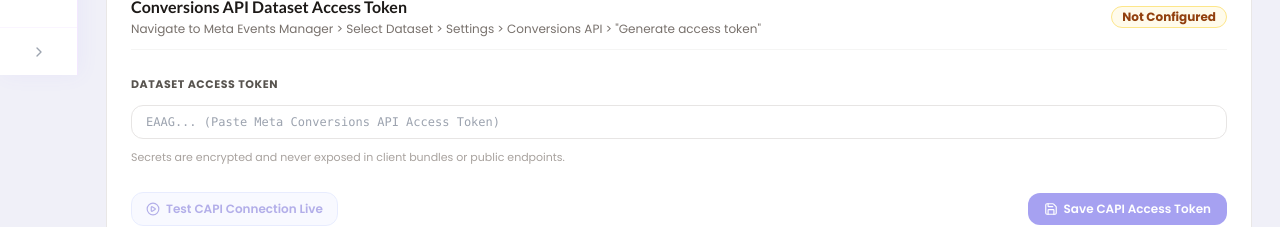
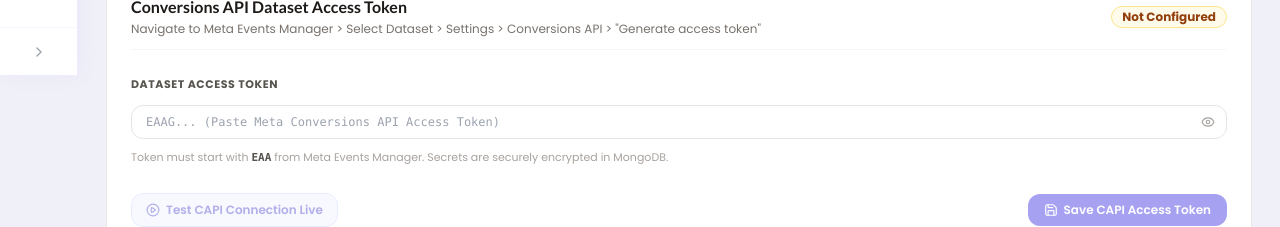
Before and after one commit to saddamc/angkon-new, a Next.js app: page /admin/meta/conversions-api in a window 1280 px wide. Shown: the part 725-952 px from the top of the page. Built offline with nearby package versions, Linux system fonts and the light colour scheme; no server answers; the database is empty.

Commit message:
fix(meta-capi): add validation for CAPI access token and improve save UX

```diff
--- a/src/app/admin/meta/conversions-api/page.tsx
+++ b/src/app/admin/meta/conversions-api/page.tsx
@@ -15,6 +15,8 @@
   PlayCircle,
   Trash2,
   Loader2,
+  Eye,
+  EyeOff,
 } from "lucide-react";
 import { MetaNavigationHeader } from "../meta-nav";
 import type { PublicAdminPixelSettings } from "@/server/pixel-settings";
@@ -22,6 +24,7 @@
 export default function MetaConversionsApiPage() {
   const [settings, setSettings] = useState<PublicAdminPixelSettings | null>(null);
   const [capiToken, setCapiToken] = useState("");
+  const [showToken, setShowToken] = useState(false);
   const [saving, setSaving] = useState(false);
   const [testing, setTesting] = useState(false);
   const [copiedPayload, setCopiedPayload] = useState(false);
@@ -40,6 +43,17 @@
 
   const handleSaveToken = async (e: React.FormEvent) => {
     e.preventDefault();
+    const cleanToken = capiToken.trim();
+    if (!cleanToken) return;
+
+    if (cleanToken.startsWith("{") || cleanToken.startsWith("[") || cleanToken.includes('"event_name"')) {
+      setMessage({
+        type: "error",
+        text: "You pasted sample JSON payload data instead of a Meta Access Token. A valid Meta Access Token starts with 'EAA' (generated in Meta Events Manager > Settings > Conversions API).",
+      });
+      return;
+    }
+
     setSaving(true);
     setMessage(null);
 
@@ -48,7 +62,7 @@
         method: "POST",
         headers: { "Content-Type": "application/json" },
         body: JSON.stringify({
-          capiAccessToken: capiToken.trim(),
+          capiAccessToken: cleanToken,
         }),
       });
 
@@ -58,7 +72,7 @@
         setCapiToken("");
         setMessage({
           type: "success",
-          text: "Conversions API (CAPI) access token saved securely!",
+          text: `Conversions API (CAPI) access token saved securely in database! (${data.settings?.maskedCapiAccessToken || "Configured"})`,
         });
       } else {
         setMessage({ type: "error", text: data.error || "Failed to save CAPI token." });
@@ -283,23 +297,60 @@
         </div>
 
         <form onSubmit={handleSaveToken} className="space-y-4">
+          {settings?.hasCapiAccessToken && (
+            <div className="flex flex-col sm:flex-row sm:items-center sm:justify-between gap-2 rounded-xl bg-emerald-50/80 border border-emerald-200/80 p-3 text-xs text-emerald-950">
+              <div className="flex items-center gap-2">
+                <CheckCircle2 className="h-4 w-4 text-emerald-600 shrink-0" />
                 <div>
-            <label className="block text-[11px] font-bold uppercase tracking-wider text-stone-600 mb-1.5">
+                  <span className="font-bold">Active Token Stored in DB:</span>{" "}
+                  <span className="font-mono bg-white px-2 py-0.5 rounded border border-emerald-200 text-emerald-800">
+                    {settings.maskedCapiAccessToken}
+                  </span>
+                </div>
+              </div>
+              <span className="text-[11px] text-emerald-700">Enter a new token below only to overwrite it.</span>
+            </div>
+          )}
+
+          <div>
+            <div className="flex items-center justify-between mb-1.5">
+              <label className="block text-[11px] font-bold uppercase tracking-wider text-stone-600">
                 Dataset Access Token
               </label>
+              {capiToken && (
+                <button
+                  type="button"
+                  onClick={() => setShowToken(!showToken)}
+                  className="inline-flex items-center gap-1 text-[11px] text-stone-500 hover:text-stone-800 cursor-pointer"
+                >
+                  {showToken ? <EyeOff className="h-3 w-3" /> : <Eye className="h-3 w-3" />}
+                  <span>{showToken ? "Hide text" : "Show text"}</span>
+                </button>
+              )}
+            </div>
+            <div className="relative">
               <input
-              type="password"
+                type={showToken ? "text" : "password"}
                 value={capiToken}
                 onChange={(e) => setCapiToken(e.target.value)}
                 placeholder={
                   settings?.hasCapiAccessToken
-                  ? `${settings.maskedCapiAccessToken} (Saved securely — paste new token only to replace)`
+                    ? `${settings.maskedCapiAccessToken} (Saved in database — paste new token to replace)`
                     : "EAAG... (Paste Meta Conversions API Access Token)"
                 }
-              className="w-full rounded-xl border border-stone-200 px-3.5 py-2 text-xs font-mono text-stone-800 focus:border-indigo-500 focus:outline-none focus:ring-2 focus:ring-indigo-100 transition shadow-2xs"
+                className="w-full rounded-xl border border-stone-200 px-3.5 py-2 text-xs font-mono text-stone-800 focus:border-indigo-500 focus:outline-none focus:ring-2 focus:ring-indigo-100 transition shadow-2xs pr-10"
               />
+              <button
+                type="button"
+                onClick={() => setShowToken(!showToken)}
+                className="absolute right-3 top-1/2 -translate-y-1/2 text-stone-400 hover:text-stone-700 transition cursor-pointer"
+                title={showToken ? "Hide token" : "Reveal token"}
+              >
+                {showToken ? <EyeOff className="h-3.5 w-3.5" /> : <Eye className="h-3.5 w-3.5" />}
+              </button>
+            </div>
             <p className="text-[11px] text-stone-400 mt-1">
-              Secrets are encrypted and never exposed in client bundles or public endpoints.
+              Token must start with <code className="font-mono text-stone-600 font-bold">EAA</code> from Meta Events Manager. Secrets are securely encrypted in MongoDB.
             </p>
           </div>
 
--- a/src/app/api/admin/settings/pixel/route.ts
+++ b/src/app/api/admin/settings/pixel/route.ts
@@ -57,6 +57,19 @@
       }
     }
 
+    if (body.capiAccessToken !== undefined) {
+      const cleanToken = String(body.capiAccessToken).trim();
+      if (cleanToken && (cleanToken.startsWith("{") || cleanToken.startsWith("[") || cleanToken.includes('"event_name"'))) {
+        return NextResponse.json(
+          {
+            error:
+              "Invalid Conversions API Access Token. You pasted sample JSON payload data instead of a Meta Access Token. Meta tokens start with 'EAA' (generated in Meta Events Manager > Settings > Conversions API).",
+          },
+          { status: 400 }
+        );
+      }
+    }
+
     // Guard: Prevent turning on tracking when pixelId is missing or cleared
     const current = await getPixelSettings(auth.tenantId);
     const effectivePixelId =
```
Lines whose indentation alone changed are shown as unchanged.
